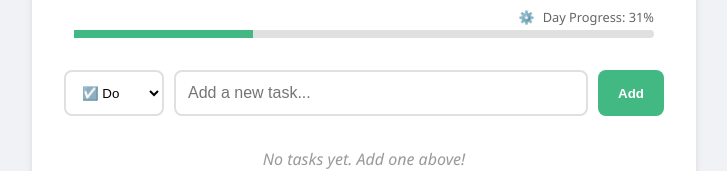
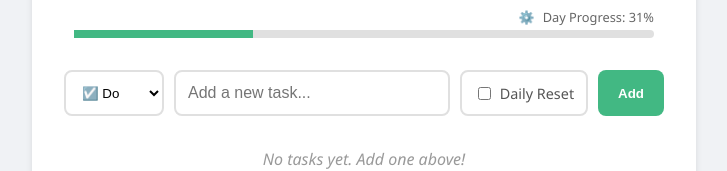
Before and after one commit to blue1st/todo-dont-list, a Nuxt app: page / in a window 1280 px wide. Shown: the part 124-295 px from the top of the page, without its empty margins (276-1003 px from the left). Built offline with nearby package versions, Linux system fonts and the light colour scheme.

Commit message:
feat: Add daily reset option for 'do' tasks with new UI, reset logic, and database schema updates.

```diff
--- a/app.vue
+++ b/app.vue
@@ -54,6 +54,13 @@
           class="duration-input"
           @keydown.enter="handleEnter"
         />
+        <div v-if="newTodoType === 'do'" class="daily-reset-wrapper" title="Reset this task every day at start time">
+           <label class="daily-reset-label">
+             <input type="checkbox" v-model="newTodoDailyReset">
+             <span class="desktop-text">Daily Reset</span>
+             <span class="mobile-text">🔄</span>
+           </label>
+        </div>
         <button @click="addTodo">
           <span class="desktop-text">Add</span>
           <span class="mobile-text">➕</span>
@@ -80,6 +87,11 @@
             class="edit-duration"
             placeholder="30m"
           />
+           <label v-if="todo.type === 'do'" class="edit-daily-reset">
+             <input type="checkbox" v-model="editDailyReset">
+             <span class="desktop-text">Daily Reset</span>
+             <span class="mobile-text">🔄</span>
+           </label>
           <div class="edit-actions">
             <button class="icon-btn save-btn" @click="saveEdit" title="Save">✅</button>
             <button class="icon-btn cancel-btn" @click="cancelEdit" title="Cancel">❌</button>
@@ -131,6 +143,9 @@
             <span v-if="todo.type === 'dont'" class="meta">
               <span class="desktop-text">({{ todo.duration }}m suppression)</span>
             </span>
+            <span v-if="todo.type === 'do' && todo.dailyReset" class="meta reset-meta" title="Resets daily">
+              🔄
+            </span>
             <button class="icon-btn edit-btn" @click="startEditing(todo)" title="Edit">✏️</button>
           </span>
           <button class="delete-btn" @click="deleteTodo(todo.id!)">
@@ -168,11 +183,13 @@ import { computed } from 'vue';
 const newTodoTitle = ref('');
 const newTodoType = ref<'do' | 'dont'>('do');
 const newTodoDuration = ref<string>('30m'); // Default 30 mins
+const newTodoDailyReset = ref(false);
 const todos = ref<Todo[]>([]);
 const editingId = ref<number | null>(null);
 const editTitle = ref('');
 const editTitleInput = ref<HTMLInputElement | null>(null);
 const editDuration = ref('');
+const editDailyReset = ref(false);
 const now = ref(Date.now());
 // Settings
 const startHour = ref(0);
@@ -279,7 +296,18 @@ onMounted(() => {
 
   timerInterval = window.setInterval(() => {
     now.value = Date.now();
+    checkDailyResets();
   }, 1000);
+
+  // Initial check
+  checkDailyResets();
+
+  // Check when visible
+  document.addEventListener('visibilitychange', () => {
+    if (document.visibilityState === 'visible') {
+      checkDailyResets();
+    }
+  });
 
   if ('serviceWorker' in navigator) {
     navigator.serviceWorker.register('/todo-dont-list/sw.js')
@@ -367,12 +395,15 @@ async function addTodo() {
       done: false,
       type: newTodoType.value,
       duration: duration,
-      order: newOrder
+      order: newOrder,
+      dailyReset: newTodoType.value === 'do' ? newTodoDailyReset.value : undefined,
+      lastDone: newTodoType.value === 'do' ? undefined : undefined // For do tasks, it's set on toggle
     });
     newTodoTitle.value = '';
     // Reset defaults
     newTodoType.value = 'do';
     newTodoDuration.value = '30m';
+    newTodoDailyReset.value = false;
   } catch (error) {
     console.error('Failed to add todo:', error);
   }
@@ -385,7 +416,12 @@ async function toggleTodo(todo: Todo) {
       await db.todos.update(todo.id!, { lastDone: Date.now() });
     } else {
       // For 'do' tasks, normal toggle
-      await db.todos.update(todo.id!, { done: !todo.done });
+      // If turning ON (done=true), mark timestamp
+      const newDone = !todo.done;
+      await db.todos.update(todo.id!, {
+        done: newDone,
+        lastDone: newDone ? Date.now() : todo.lastDone
+      });
     }
   } catch (error) {
     console.error('Failed to toggle todo:', error);
@@ -445,6 +481,7 @@ function startEditing(todo: Todo) {
   editingId.value = todo.id!;
   editTitle.value = todo.title;
   editDuration.value = todo.duration ? todo.duration.toString() + 'm' : '30m';
+  editDailyReset.value = !!todo.dailyReset;
   // Wait for DOM update to focus
   setTimeout(() => {
     if (editTitleInput.value) {
@@ -457,6 +494,7 @@ function cancelEdit() {
   editingId.value = null;
   editTitle.value = '';
   editDuration.value = '';
+  editDailyReset.value = false;
 }
 
 async function saveEdit() {
@@ -471,6 +509,8 @@ async function saveEdit() {
 
   if (todo.type === 'dont') {
     updates.duration = parseDuration(editDuration.value);
+  } else {
+    updates.dailyReset = editDailyReset.value;
   }
 
   await db.todos.update(editingId.value, updates);
@@ -480,6 +520,31 @@ async function saveEdit() {
 async function handleEditKey(e: KeyboardEvent) {
   if (e.isComposing) return;
   await saveEdit();
+}
+
+function checkDailyResets() {
+  const nowTime = now.value;
+  const date = new Date(nowTime);
+  let currentCycleStart = new Date(date);
+  currentCycleStart.setHours(startHour.value, startMinute.value, 0, 0);
+
+  // If current time is BEFORE the start time today, then the "cycle" actually started yesterday.
+  // E.g. Start 6AM. Now 5AM. Cycle Start -> Yesterday 6AM.
+  if (date < currentCycleStart) {
+      currentCycleStart.setDate(currentCycleStart.getDate() - 1);
+  }
+
+  const cycleStartTime = currentCycleStart.getTime();
+
+  todos.value.forEach(async (todo) => {
+    if (todo.type === 'do' && todo.dailyReset && todo.done && todo.lastDone) {
+      // If the task was done BEFORE the current cycle started, it should be reset.
+      if (todo.lastDone < cycleStartTime) {
+         console.log(`Resetting task: ${todo.title}`);
+         await db.todos.update(todo.id!, { done: false });
+      }
+    }
+  });
 }
 </script>
 
@@ -620,6 +685,40 @@ select, .duration-input {
   border: 2px solid #e0e0e0;
   border-radius: 8px;
   background: white;
+}
+
+.daily-reset-wrapper {
+  display: flex;
+  align-items: center;
+  justify-content: center;
+  background: white;
+  border: 2px solid #e0e0e0;
+  border-radius: 8px;
+  padding: 0 12px;
+}
+
+.daily-reset-label {
+  display: flex;
+  align-items: center;
+  gap: 6px;
+  cursor: pointer;
+  font-size: 0.9rem;
+  color: #555;
+  white-space: nowrap;
+}
+
+.reset-meta {
+  background: #e1f5fe;
+  color: #0288d1;
+}
+
+.edit-daily-reset {
+  display: flex;
+  align-items: center;
+  gap: 5px;
+  font-size: 0.9rem;
+  margin-left: 10px;
+  cursor: pointer;
 }
 
 .duration-input {
--- a/utils/db.ts
+++ b/utils/db.ts
@@ -8,6 +8,7 @@ export interface Todo {
     duration?: number; // in minutes, for 'dont' tasks
     lastDone?: number; // timestamp, for 'dont' tasks
     order?: number; // for manual ordering
+    dailyReset?: boolean; // for 'do' tasks
 }
 
 export class MySubClassedDexie extends Dexie {
@@ -44,6 +45,10 @@ export class MySubClassedDexie extends Dexie {
                 }
             });
         });
+
+        this.version(4).stores({
+            todos: '++id, title, done, type, order, dailyReset'
+        });
     }
 }
 
```
